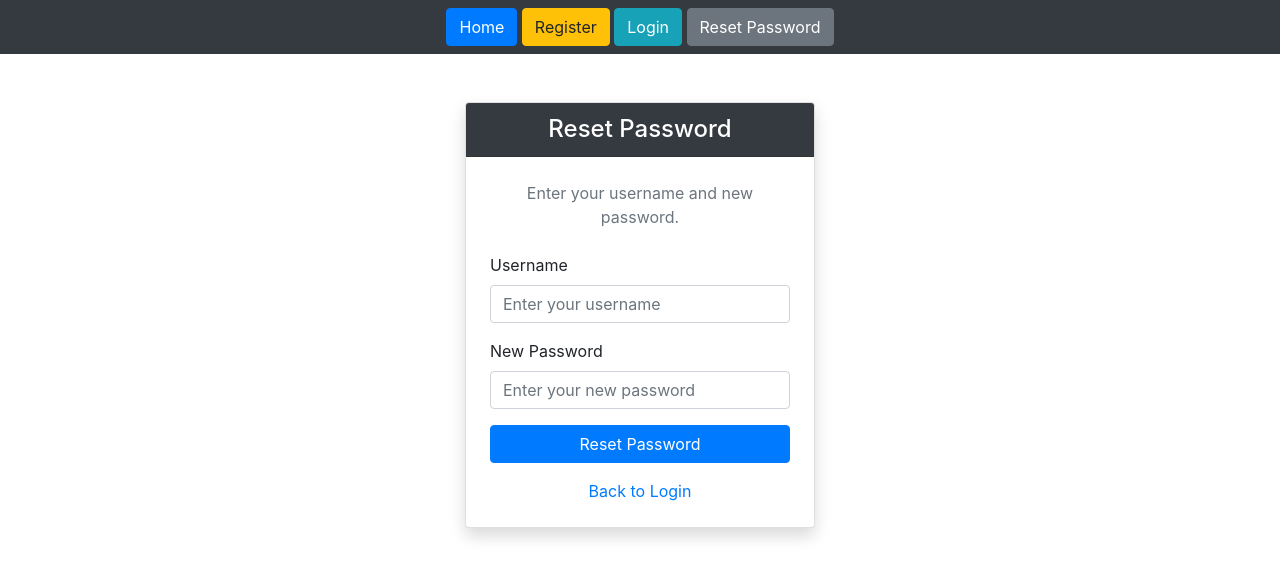
After one commit to rajesh1835/Django-Practice, a Django app: page /reset_password/ in a window 1280 px wide. The commit adds this page. Shown: the top 578 px of the page. Run offline with Django 5.2, Linux system fonts and the light colour scheme.

Commit message:
Reset and change password features implemented

```diff
--- a/project23/accounts/views.py
+++ b/project23/accounts/views.py
@@ -5,6 +5,7 @@ from django.core.mail import send_mail
 from django.contrib.auth import login, authenticate, logout
 from django.urls import reverse
 from django.contrib.auth.decorators import login_required
+from .models import User, Profile
 
 def create_user(request):
     UFO = UserCreateForm()
@@ -86,3 +87,39 @@ def user_login(request):
 def user_logout(request):
     logout(request)
     return HttpResponseRedirect(reverse("user-login"))
+
+@login_required
+def display_details(request):
+    username = request.session.get("username")
+    UO = User.objects.get(username=username)
+    PO = Profile.objects.get(username=UO)
+
+    context = {"UO":UO, "PO":PO}
+
+    return render(request, "userDetails.html", context)
+
+
+@login_required
+def change_password(request):
+    if request.method == "POST":
+        username = request.session.get("username")
+        password = request.POST["npw"]
+
+        UO = User.objects.get(username=username)
+        UO.set_password(password)
+        UO.save()
+        return HttpResponse("Password Changed Successfully..")
+    return render(request, "change_password.html")
+
+
+def reset_password(request):
+    if request.method == "POST":
+        username = request.POST["username"]
+        password = request.POST["npw"]
+        UO = User.objects.filter(username=username).first()
+        if UO:
+            UO.set_password(password)
+            UO.save()
+            return HttpResponseRedirect(reverse("user-login"))
+        return HttpResponse("No User Found!")
+    return render(request, "reset_password.html")
--- a/project23/project23/settings.py
+++ b/project23/project23/settings.py
@@ -118,7 +118,7 @@ USE_TZ = True
 # https://docs.djangoproject.com/en/5.2/howto/static-files/
 
 STATIC_URL = "static/"
-MEDIA_URL = "media/"
+MEDIA_URL = "/media/"
 
 # Default primary key field type
 # https://docs.djangoproject.com/en/5.2/ref/settings/#default-auto-field
--- a/project23/project23/urls.py
+++ b/project23/project23/urls.py
@@ -16,7 +16,7 @@ Including another URLconf
 """
 from django.contrib import admin
 from django.urls import path
-from accounts.views import create_user, bombit, user_login, home, user_logout
+from accounts.views import create_user, bombit, user_login, home, user_logout, display_details, change_password, reset_password
 from django.conf.urls.static import static
 from django.conf import settings
 
@@ -27,4 +27,7 @@ urlpatterns = [
     path("", home, name="home"),
     path("user_login/", user_login, name="user-login"),
     path("user_logout/", user_logout, name="user-logout"),
-] + static(settings.MEDIA_URL, documrnt_root=settings.MEDIA_ROOT)
+    path("display_details/", display_details, name="display-details"),
+    path("change_password/", change_password, name="change-password"),
+    path("reset_password/", reset_password, name="reset-password"),
+] + static(settings.MEDIA_URL, document_root=settings.MEDIA_ROOT)
--- a/project23/templates/base.html
+++ b/project23/templates/base.html
@@ -25,8 +25,11 @@
 
             {% if not user.is_authenticated %}
             <a class="btn btn-info" role="button" href="{% url 'user-login' %}">Login</a>
+            <a class="btn btn-secondary" role="button" href="{% url 'reset-password' %}">Reset Password</a>
             {% else %}
             <a class="btn btn-danger" role="button" href="{% url 'user-logout' %}">Logout</a>
+            <a class="btn btn-info" role="button" href="{% url 'display-details' %}">Details</a>
+            <a class="btn btn-secondary" role="button" href="{% url 'change-password' %}">Change Password</a>
             {% endif %}
         </div>
     </div>
--- /dev/null
+++ b/project23/templates/reset_password.html
@@ -0,0 +1,66 @@
+{% extends "base.html" %}
+
+{% block title %}
+    <title>Reset Password</title>
+{% endblock %}
+
+{% block body %}
+<div class="container mt-5">
+    <div class="row justify-content-center">
+        <div class="col-md-6 col-lg-4">
+
+            <div class="card shadow">
+                <div class="card-header bg-dark text-white text-center">
+                    <h4 class="mb-0">Reset Password</h4>
+                </div>
+
+                <div class="card-body p-4">
+                    <p class="text-muted text-center mb-4">
+                        Enter your username and new password.
+                    </p>
+
+                    <form method="POST">
+                        {% csrf_token %}
+
+                        <div class="form-group">
+                            <label for="username">Username</label>
+                            <input
+                                type="text"
+                                name="username"
+                                id="username"
+                                class="form-control"
+                                placeholder="Enter your username"
+                                required
+                            >
+                        </div>
+
+                        <div class="form-group">
+                            <label for="npw">New Password</label>
+                            <input
+                                type="password"
+                                name="npw"
+                                id="npw"
+                                class="form-control"
+                                placeholder="Enter your new password"
+                                required
+                            >
+                        </div>
+
+                        <button type="submit"
+                                class="btn btn-primary btn-block">
+                            Reset Password
+                        </button>
+                    </form>
+
+                    <div class="text-center mt-3">
+                        <a href="{% url 'user-login' %}">
+                            Back to Login
+                        </a>
+                    </div>
+                </div>
+            </div>
+
+        </div>
+    </div>
+</div>
+{% endblock %}
```
Also changed, not shown: project23/templates/change_password.html (added, +18 -0 lines), project23/templates/userDetails.html (added, +38 -0 lines), 1 other file.
